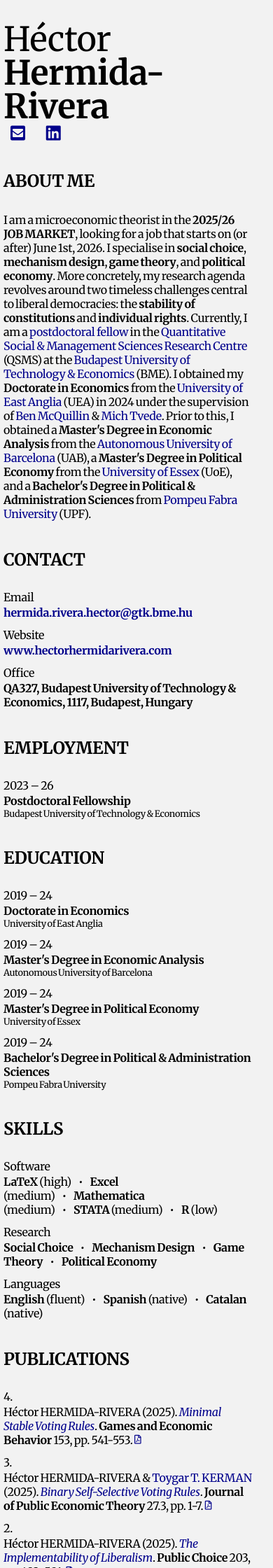
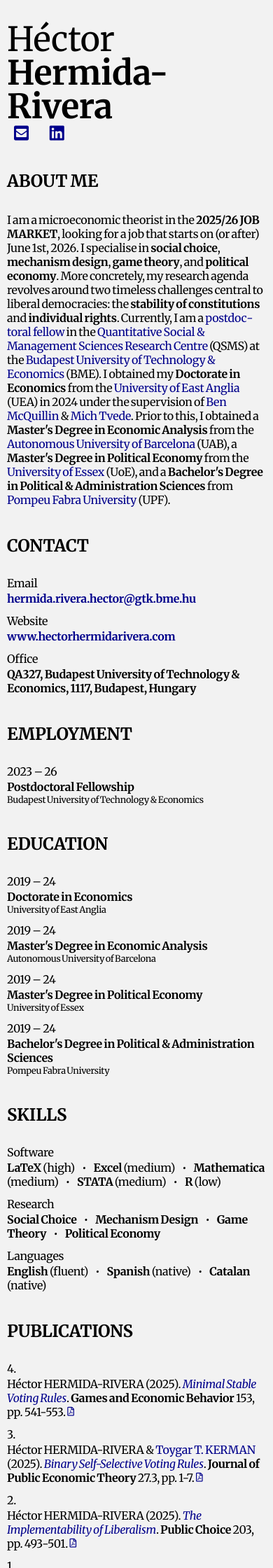
Before and after one commit to HectorHermidaRivera/hectorhermidarivera.github.io, a Jekyll site: the page built from index.md, in a window 390 px wide. Shown: the top 2240 px of the page at 70% size. Built offline with Jekyll 4.4.1, drawn with Linux system fonts in a browser that asks for light colours; a style sheet for code colours, icons or effects is not loaded.

Commit message:
Update style.css

```diff
--- a/assets/css/style.css
+++ b/assets/css/style.css
@@ -458,8 +458,8 @@ body {
 .content {
     margin-left: 0 !important;
     margin-right: 0 !important;
-    padding-left: 5px;
-    padding-right: 30px;      /* add a little breathing room on the right */
+    padding-left: 10px;
+    padding-right: 10px;      /* add a little breathing room on the right */
     max-width: 100% !important;
     width: auto !important;
     box-sizing: border-box;
```
